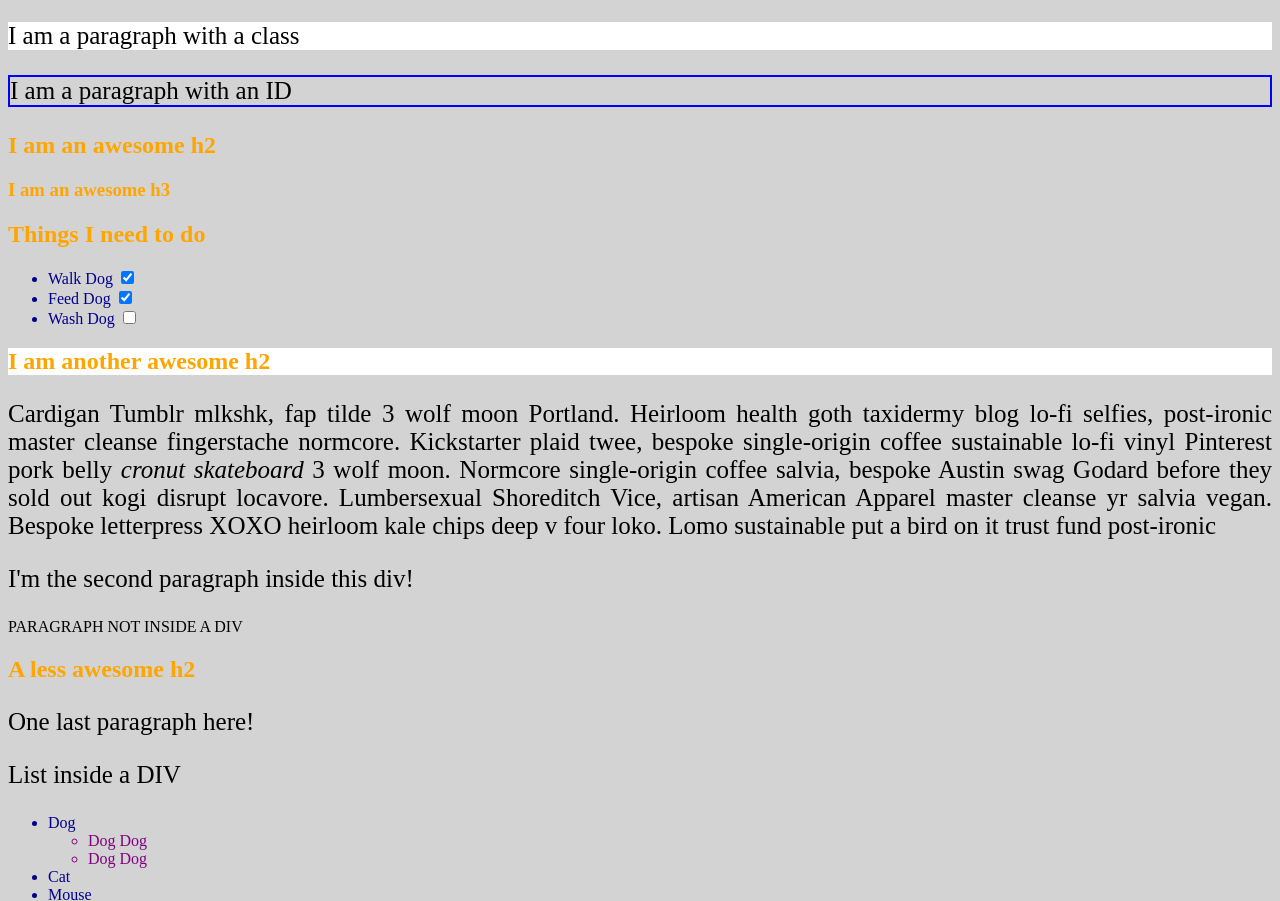
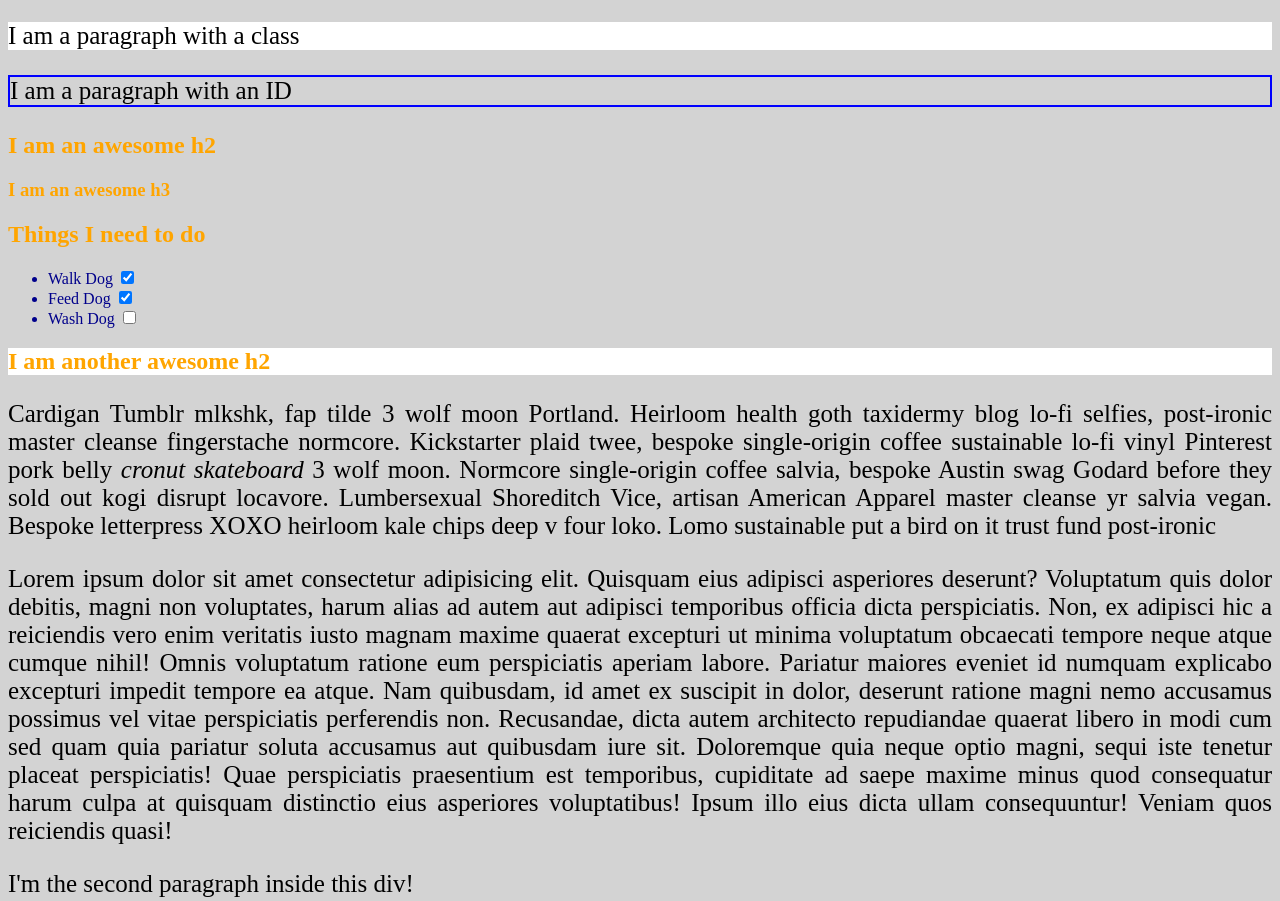
Before and after one commit to mkrivickas/repoHTML5, a plain HTML site: page index1.html in a window 1280 px wide. Shown: the part 87-988 px from the top of the page. Drawn offline with Linux system fonts and the light colour scheme.

Commit message:
naujas div su lorem paragrafu

```diff
--- a/index1.html
+++ b/index1.html
@@ -45,6 +45,13 @@
                 four loko. Lomo sustainable put a bird on it trust fund
                 post-ironic
             </p>
+            <div>
+                <p>Lorem ipsum dolor sit amet consectetur adipisicing elit. Quisquam eius adipisci asperiores deserunt? Voluptatum quis dolor debitis, magni non voluptates, harum alias ad autem aut adipisci temporibus officia dicta perspiciatis.
+                Non, ex adipisci hic a reiciendis vero enim veritatis iusto magnam maxime quaerat excepturi ut minima voluptatum obcaecati tempore neque atque cumque nihil! Omnis voluptatum ratione eum perspiciatis aperiam labore.
+                Pariatur maiores eveniet id numquam explicabo excepturi impedit tempore ea atque. Nam quibusdam, id amet ex suscipit in dolor, deserunt ratione magni nemo accusamus possimus vel vitae perspiciatis perferendis non.
+                Recusandae, dicta autem architecto repudiandae quaerat libero in modi cum sed quam quia pariatur soluta accusamus aut quibusdam iure sit. Doloremque quia neque optio magni, sequi iste tenetur placeat perspiciatis!
+                Quae perspiciatis praesentium est temporibus, cupiditate ad saepe maxime minus quod consequatur harum culpa at quisquam distinctio eius asperiores voluptatibus! Ipsum illo eius dicta ullam consequuntur! Veniam quos reiciendis quasi!</p>
+            </div>
 
             <p>I'm the second paragraph inside this div!</p>
         </div>
```
